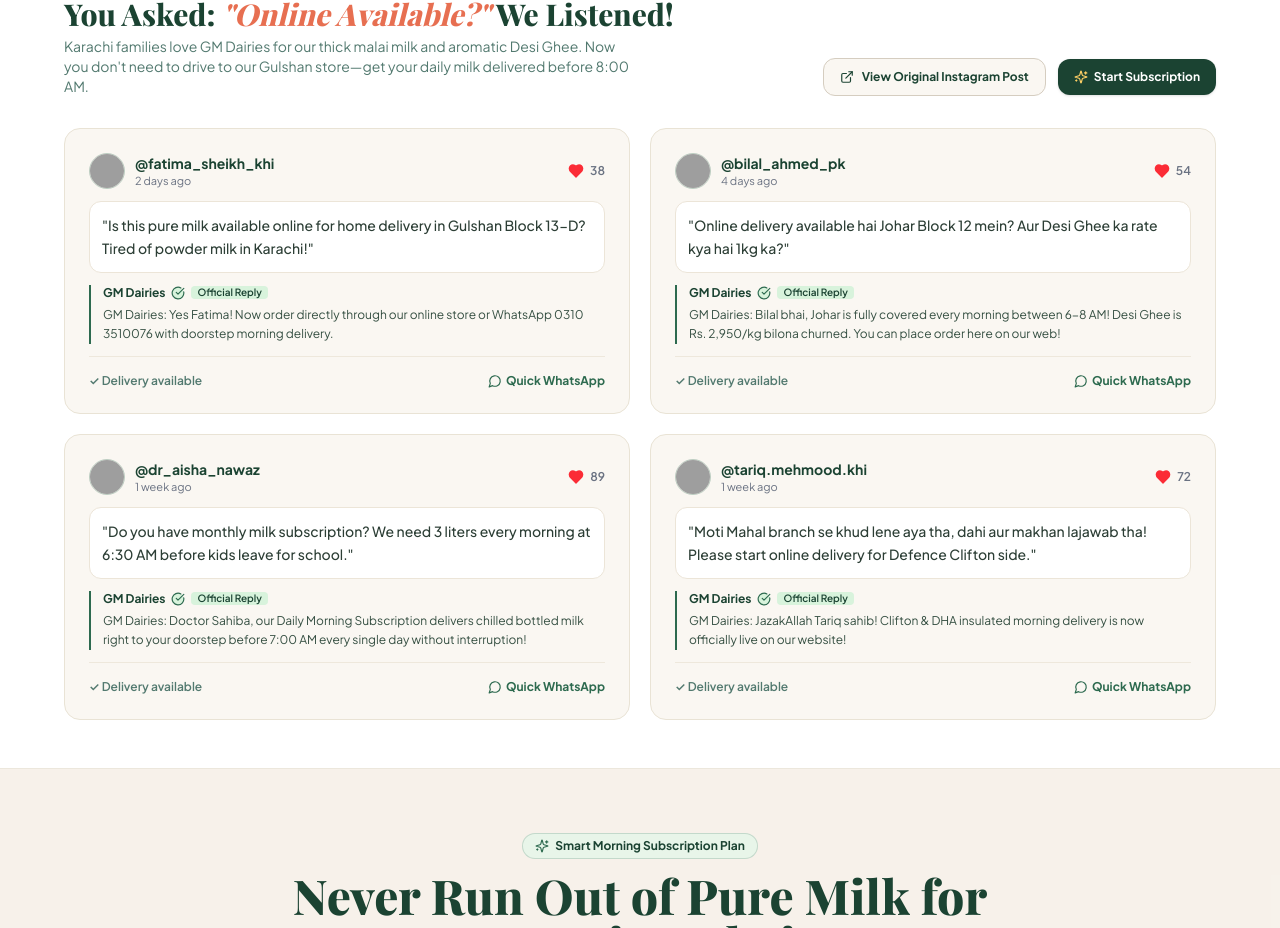
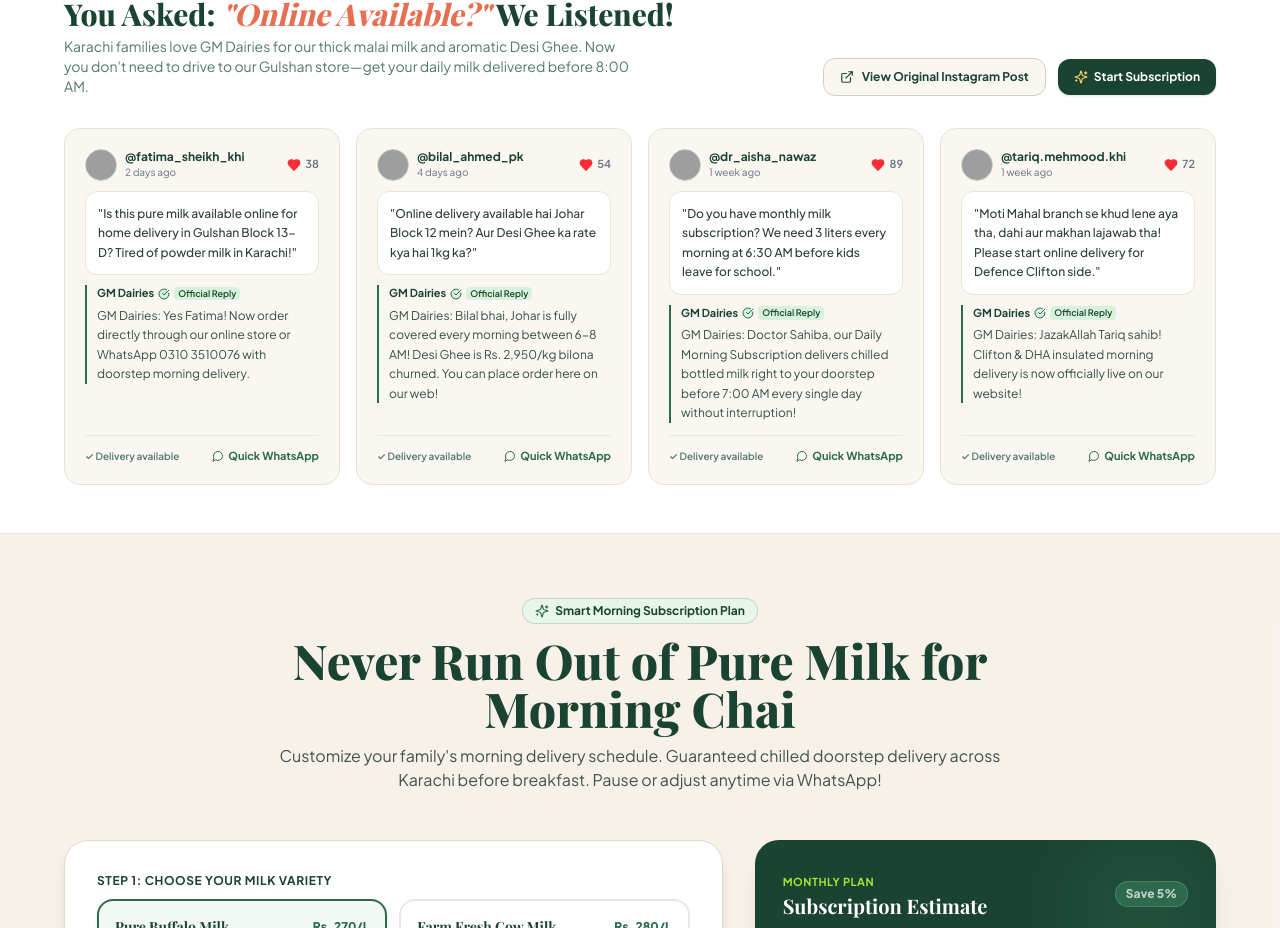
Before and after one commit to armanh148/GM-Dairies, a React (Vite) app: page / in a window 1280 px wide. Shown: the part 1158-2086 px from the top of the page. Built offline with nearby package versions, Linux system fonts and the light colour scheme; grey boxes are pictures that could not be loaded; a web font is replaced by a local one.

Commit message:
Update Instagram comments section to 4 cards in one row

```diff
--- a/src/components/InstagramStoryBanner.jsx
+++ b/src/components/InstagramStoryBanner.jsx
@@ -42,62 +42,62 @@ export default function InstagramStoryBanner({ onOpenSubscription }) {
           </div>
         </div>
 
-        {/* Instagram Comment Cards Grid: Exactly 2 in a row (grid-cols-1 md:grid-cols-2) */}
-        <div className="grid grid-cols-1 md:grid-cols-2 gap-5">
+        {/* Instagram Comment Cards Grid: Exactly 4 in one row (lg:grid-cols-4) */}
+        <div className="grid grid-cols-1 sm:grid-cols-2 lg:grid-cols-4 gap-4">
           {INSTAGRAM_COMMENTS.map((item, idx) => (
             <div
               key={idx}
-              className="bg-[#FAF7F2] rounded-2xl p-5 sm:p-6 border border-[#E9E3D5] hover:border-[#2D6A4F]/40 transition-all hover:shadow-md flex flex-col justify-between h-full"
+              className="bg-[#FAF7F2] rounded-2xl p-4 sm:p-5 border border-[#E9E3D5] hover:border-[#2D6A4F]/40 transition-all hover:shadow-md flex flex-col justify-between h-full"
             >
               {/* Customer Comment */}
-              <div className="space-y-3">
+              <div className="space-y-2.5">
                 <div className="flex items-center justify-between">
-                  <div className="flex items-center gap-2.5">
+                  <div className="flex items-center gap-2">
                     <img
                       src={item.avatar}
                       alt={item.handle}
-                      className="w-9 h-9 rounded-full object-cover border border-[#2D6A4F]/30 shrink-0"
+                      className="w-8 h-8 rounded-full object-cover border border-[#2D6A4F]/30 shrink-0"
                     />
-                    <div>
-                      <div className="text-xs sm:text-sm font-bold text-[#1B4332]">{item.handle}</div>
-                      <div className="text-[10px] sm:text-[11px] text-gray-500">{item.time}</div>
+                    <div className="min-w-0">
+                      <div className="text-xs font-bold text-[#1B4332] truncate">{item.handle}</div>
+                      <div className="text-[10px] text-gray-500 truncate">{item.time}</div>
                     </div>
                   </div>
-                  <div className="flex items-center gap-1.5 text-xs text-gray-500 shrink-0">
-                    <Heart className="w-4 h-4 fill-red-500 text-red-500" />
-                    <span className="font-semibold">{item.likes}</span>
+                  <div className="flex items-center gap-1 text-xs text-gray-500 shrink-0">
+                    <Heart className="w-3.5 h-3.5 fill-red-500 text-red-500" />
+                    <span className="font-semibold text-[11px]">{item.likes}</span>
                   </div>
                 </div>
 
-                <div className="text-xs sm:text-sm font-medium text-[#2C3E35] bg-white p-3 rounded-xl border border-[#ECE5D8] leading-relaxed">
+                <div className="text-[11px] sm:text-xs font-medium text-[#2C3E35] bg-white p-2.5 sm:p-3 rounded-xl border border-[#ECE5D8] leading-relaxed">
                   "{item.comment}"
                 </div>
 
                 {/* GM Dairies Official Verified Reply */}
-                <div className="pl-3 border-l-2 border-[#2D6A4F] space-y-1">
-                  <div className="flex items-center gap-1.5 text-xs font-bold text-[#1B4332]">
+                <div className="pl-2.5 border-l-2 border-[#2D6A4F] space-y-1">
+                  <div className="flex items-center gap-1 text-[11px] font-bold text-[#1B4332]">
                     <span>GM Dairies</span>
-                    <CheckCircle className="w-3.5 h-3.5 text-[#2D6A4F] fill-[#D8F3DC]" />
-                    <span className="text-[10px] bg-[#D8F3DC] text-[#1B4332] px-1.5 py-0.2 rounded font-semibold">Official Reply</span>
+                    <CheckCircle className="w-3 h-3 text-[#2D6A4F] fill-[#D8F3DC]" />
+                    <span className="text-[9px] bg-[#D8F3DC] text-[#1B4332] px-1 py-0.2 rounded font-semibold">Official Reply</span>
                   </div>
-                  <p className="text-xs text-[#354F42] leading-relaxed">
+                  <p className="text-[11px] sm:text-xs text-[#354F42] leading-relaxed">
                     {item.reply}
                   </p>
                 </div>
               </div>
 
               {/* Quick Action footer */}
-              <div className="pt-4 mt-3 border-t border-[#ECE5D8]/80 flex items-center justify-between text-xs">
-                <span className="text-[#52796F] font-semibold text-xs">
+              <div className="pt-3 mt-3 border-t border-[#ECE5D8]/80 flex items-center justify-between text-[11px]">
+                <span className="text-[#52796F] font-semibold text-[10px]">
                   ✓ Delivery available
                 </span>
                 <a
                   href={`https://wa.me/923103510076?text=Assalam-o-Alaikum%20GM%20Dairies,%20I%20saw%20the%20comment%20on%20Instagram%20and%20want%20to%20order`}
                   target="_blank"
                   rel="noopener noreferrer"
-                  className="font-bold text-[#2D6A4F] hover:underline flex items-center gap-1 text-xs"
+                  className="font-bold text-[#2D6A4F] hover:underline flex items-center gap-1 text-[11px]"
                 >
-                  <MessageCircle className="w-3.5 h-3.5" /> Quick WhatsApp
+                  <MessageCircle className="w-3 h-3" /> Quick WhatsApp
                 </a>
               </div>
             </div>
```
